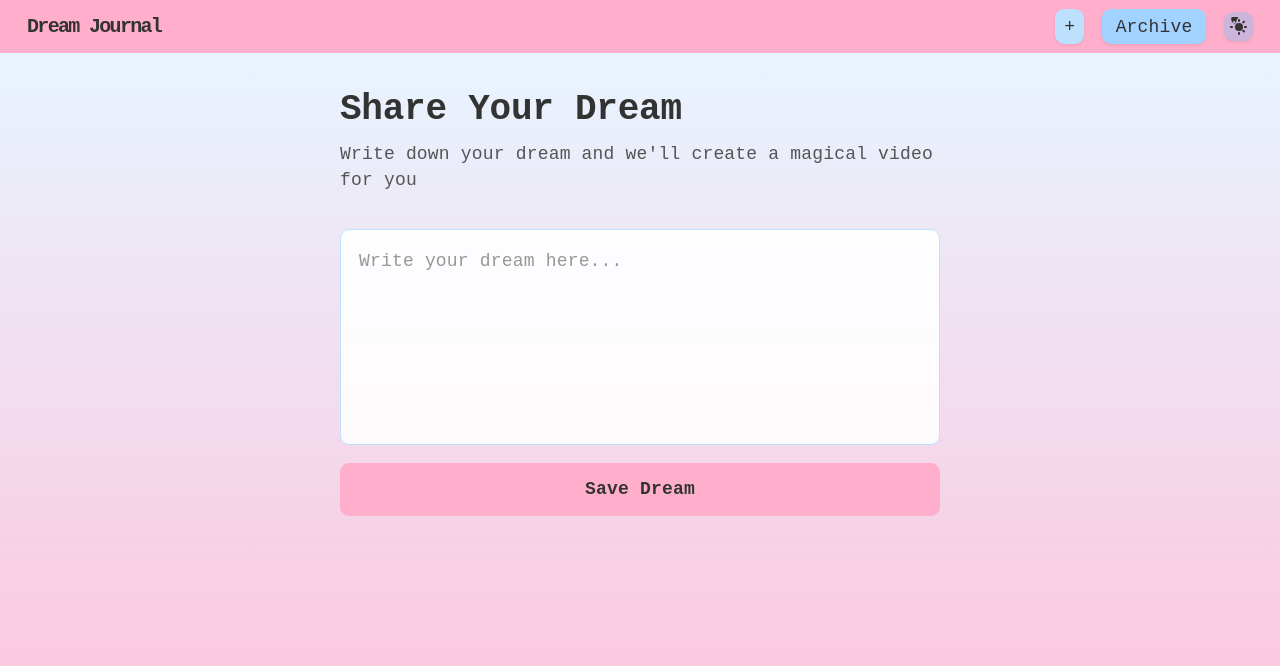
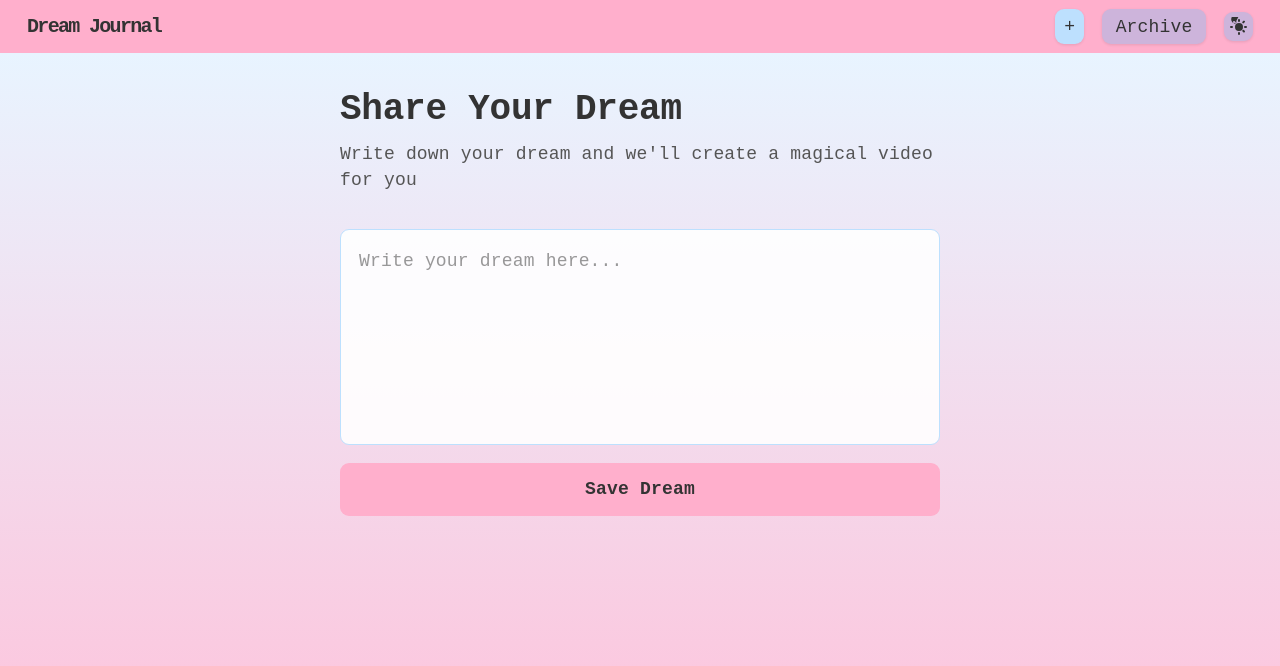
Before and after one commit to AnyaH0831/sleepOver, a React (Vite) app: page / in a window 1280 px wide. Shown: the top 666 px of the page. Built offline with nearby package versions, Linux system fonts and the light colour scheme; no server answers.

Commit message:
fix header button colour and rotation

```diff
--- a/src/components/MenuBar.jsx
+++ b/src/components/MenuBar.jsx
@@ -27,7 +27,7 @@ export default function MenuBar({ isDarkMode, toggleDarkMode, currentView, onVie
       justifyContent: 'center',
       fontFamily: "'Courier New', Courier, monospace",
       transition: 'all 0.2s ease',
-      transform: hoveredButton === 'add' ? 'scale(1.1) rotate(5deg)' : 'scale(1) rotate(0deg)',
+      transform: hoveredButton === 'add' ? 'scale(1.1)' : 'scale(1)',
       boxShadow: hoveredButton === 'add' ? '0 4px 8px rgba(0,0,0,0.2)' : '0 1px 3px rgba(0,0,0,0.1)'
     },
     archiveButton: {
@@ -54,7 +54,7 @@ export default function MenuBar({ isDarkMode, toggleDarkMode, currentView, onVie
       alignItems: 'center',
       fontFamily: "'Courier New', Courier, monospace",
       transition: 'all 0.3s ease',
-      transform: hoveredButton === 'dark' ? 'rotate(20deg)' : 'rotate(0deg)',
+      transform: hoveredButton === 'dark' ? 'scale(1.1)' : 'scale(1)',
       boxShadow: hoveredButton === 'dark' ? '0 4px 8px rgba(0,0,0,0.2)' : '0 1px 3px rgba(0,0,0,0.1)'
     }
   };
@@ -83,7 +83,7 @@ export default function MenuBar({ isDarkMode, toggleDarkMode, currentView, onVie
       justifyContent: 'center',
       fontFamily: "'Courier New', Courier, monospace",
       transition: 'all 0.2s ease',
-      transform: hoveredButton === 'add' ? 'scale(1.1) rotate(5deg)' : 'scale(1) rotate(0deg)',
+      transform: hoveredButton === 'add' ? 'scale(1.1)' : 'scale(1)',
       boxShadow: hoveredButton === 'add' ? '0 4px 8px rgba(0,0,0,0.4)' : '0 1px 3px rgba(0,0,0,0.2)'
     },
     archiveButton: {
@@ -110,7 +110,7 @@ export default function MenuBar({ isDarkMode, toggleDarkMode, currentView, onVie
       alignItems: 'center',
       fontFamily: "'Courier New', Courier, monospace",
       transition: 'all 0.3s ease',
-      transform: hoveredButton === 'dark' ? 'rotate(20deg)' : 'rotate(0deg)',
+      transform: hoveredButton === 'dark' ? 'scale(1.1)' : 'scale(1)',
       boxShadow: hoveredButton === 'dark' ? '0 4px 8px rgba(0,0,0,0.4)' : '0 1px 3px rgba(0,0,0,0.2)'
     }
   };
@@ -131,7 +131,12 @@ export default function MenuBar({ isDarkMode, toggleDarkMode, currentView, onVie
         <div style={{ display: 'flex', gap: '1rem', alignItems: 'center' }}>
           {/* Add New button - just '+' */}
           <button
-            style={styles.addButton}
+            style={{
+              ...styles.addButton,
+              backgroundColor: currentView === 'chat'
+                ? (isDarkMode ? '#b080c0' : '#bde0fe')
+                : (isDarkMode ? '#8a6bb8' : '#cdb4db')
+            }}
             onMouseEnter={() => setHoveredButton('add')}
             onMouseLeave={() => setHoveredButton(null)}
             onClick={() => onViewChange('chat')}
@@ -145,8 +150,8 @@ export default function MenuBar({ isDarkMode, toggleDarkMode, currentView, onVie
             style={{
               ...styles.archiveButton,
               backgroundColor: currentView === 'archive'
-                ? (isDarkMode ? '#b080c0' : '#ffafcc')
-                : styles.archiveButton.backgroundColor
+                ? (isDarkMode ? '#b080c0' : '#bde0fe')
+                : (isDarkMode ? '#8a6bb8' : '#cdb4db')
             }}
             onMouseEnter={() => setHoveredButton('archive')}
             onMouseLeave={() => setHoveredButton(null)}
```
